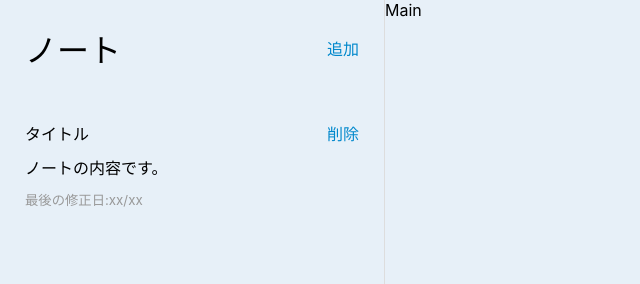
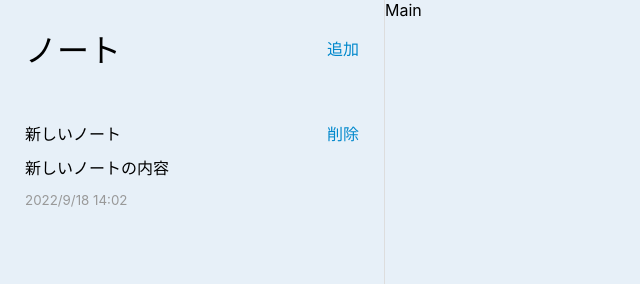
Before and after one commit to Naru-hub/noteapp-with-react, a React (Vite) app: page / in a window 1280 px wide. Both pictures are taken after a click on the button "追加". Shown: the top 284 px of the page, without its empty margins (0-640 px from the left). Built offline with nearby package versions, Linux system fonts and the light colour scheme.

Commit message:
map関数でノートを全て出力

```diff
--- a/src/App.jsx
+++ b/src/App.jsx
@@ -20,7 +20,7 @@
 
   return (
     <div className="App">
-      <Sidebar onAddNote={onAddNote} />
+      <Sidebar onAddNote={onAddNote} notes={notes} />
       <Main />
     </div>
   );
--- a/src/components/Sidebar.jsx
+++ b/src/components/Sidebar.jsx
@@ -1,7 +1,7 @@
 import React from "react";
 import "./Sidebar.css";
 
-const Sidebar = ({ onAddNote }) => {
+const Sidebar = ({ onAddNote, notes }) => {
   return (
     <div className="app-sidebar">
       <div className="app-sidebar-header">
@@ -9,14 +9,21 @@
         <button onClick={onAddNote}>追加</button>
       </div>
       <div className="app-sidebar-notes">
-        <div className="app-sidebar-note">
-          <div className="sidebar-note-title">
-            <strong>タイトル</strong>
-            <button>削除</button>
+        {notes.map((note) => (
+          <div className="app-sidebar-note">
+            <div className="sidebar-note-title">
+              <strong>{note.title}</strong>
+              <button>削除</button>
+            </div>
+            <p>{note.content}</p>
+            <small>
+              {new Date(note.modDate).toLocaleDateString("ja-JP", {
+                hour: "2-digit",
+                minute: "2-digit",
+              })}
+            </small>
           </div>
-          <p>ノートの内容です。</p>
-          <small>最後の修正日:xx/xx</small>
-        </div>
+        ))}
       </div>
     </div>
   );
```
